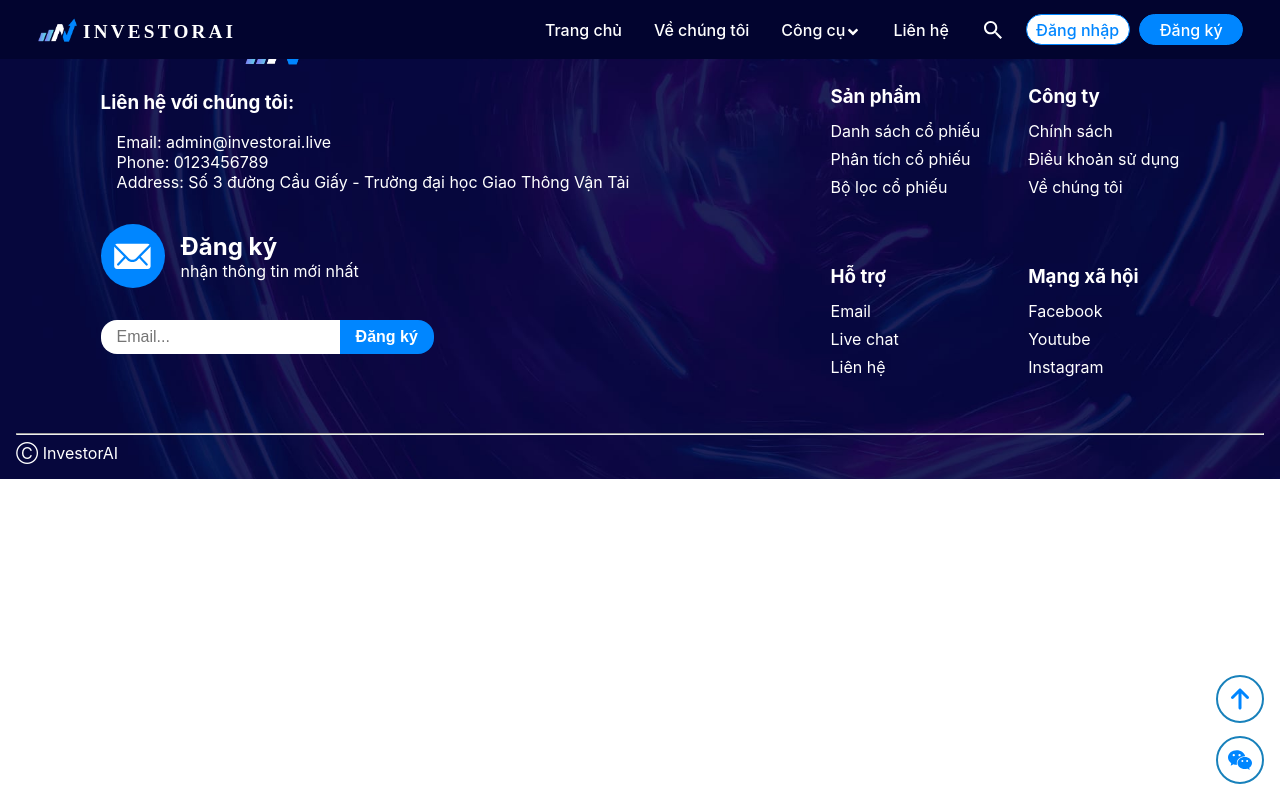
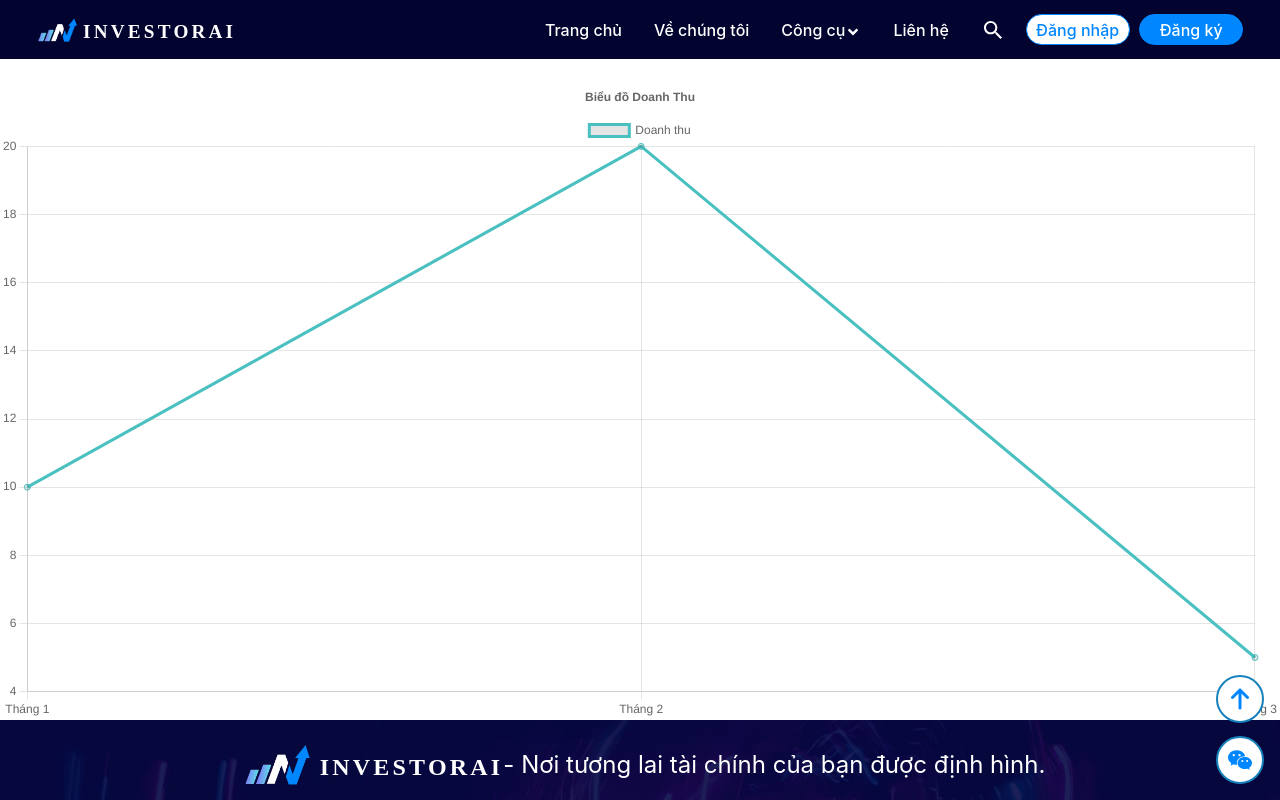
Before and after one commit to ltdungg/Investor-AI-Website, a React (Vite) app in the folder frontend/: page /stocks/1 in a window 1280 px wide. Shown: the top 800 px of the page. Built offline with nearby package versions, Linux system fonts and the light colour scheme; a web font is replaced by a local one.

Commit message:
add: stash

```diff
--- a/frontend/package.json
+++ b/frontend/package.json
@@ -11,8 +11,10 @@
   },
   "dependencies": {
     "axios": "^1.8.3",
+    "chart.js": "^4.4.8",
     "jwt-decode": "^4.0.0",
     "react": "^19.0.0",
+    "react-chartjs-2": "^5.3.0",
     "react-dom": "^19.0.0",
     "react-icons": "^5.5.0",
     "react-router-dom": "^7.3.0",
--- a/frontend/src/App.jsx
+++ b/frontend/src/App.jsx
@@ -10,6 +10,7 @@ import Navbar from "./components/navbar/Navbar";
 import Login from "./components/login_register/Login";
 import Register from "./components/login_register/Register";
 import Stock from "./components/stocksSearch/Stock";
+import StockInfor from "./components/stock_information/stock_information";
 
 function App() {
     return (
@@ -31,6 +32,7 @@ function App() {
                     <Route path="/login" element={<Login />} />
                     <Route path="/register" element={<Register />} />
                     <Route path="/stocks" element={<Stock />} />
+                    <Route path="/stocks/*" element={<StockInfor />} />
                 </Routes>
             </div>
 
--- /dev/null
+++ b/frontend/src/components/stock_information/stock_information.jsx
@@ -0,0 +1,68 @@
+import React from "react";
+import { Line } from "react-chartjs-2";
+import {
+    Chart as ChartJS,
+    CategoryScale,
+    LinearScale,
+    PointElement,
+    LineElement,
+    Title,
+    Tooltip,
+    Legend,
+} from "chart.js";
+import "./stock_information.scss";
+
+// Đăng ký các thành phần của Chart.js
+ChartJS.register(
+    CategoryScale,
+    LinearScale,
+    PointElement,
+    LineElement,
+    Title,
+    Tooltip,
+    Legend
+);
+
+function StockInfor() {
+    const data = {
+        labels: ["Tháng 1", "Tháng 2", "Tháng 3"],
+        datasets: [
+            {
+                label: "Doanh thu",
+                data: [10, 20, 5],
+                borderColor: "rgb(75, 192, 192)",
+                // tension: 0.1,
+            },
+        ],
+    };
+
+    const options = {
+        interaction: {
+            mode: "nearest", // Tìm điểm gần nhất dựa trên vị trí chuột
+            intersect: false, // Không yêu cầu chuột phải giao với điểm, chỉ cần gần là được
+            axis: "x", // Chỉ xét khoảng cách theo trục X
+        },
+        plugins: {
+            title: {
+                display: true,
+                text: "Biểu đồ Doanh Thu",
+            },
+            tooltip: {
+                enabled: true,
+                callbacks: {
+                    label: (context) => {
+                        return `${context.dataset.label}: ${context.raw} triệu`;
+                    },
+                },
+            },
+        },
+    };
+
+    return (
+        <div className="chart">
+            <Line data={data} options={options} />
+        </div>
+    );
+}
+
+export default StockInfor;
--- /dev/null
+++ b/frontend/src/components/stock_information/stock_information.scss
@@ -0,0 +1,5 @@
+@import './../../styles/main';
+
+.chart {
+    margin-top: 5rem;
+}
```
Also changed, not shown: 1 other file (tests, documents, lock files or other folders).
